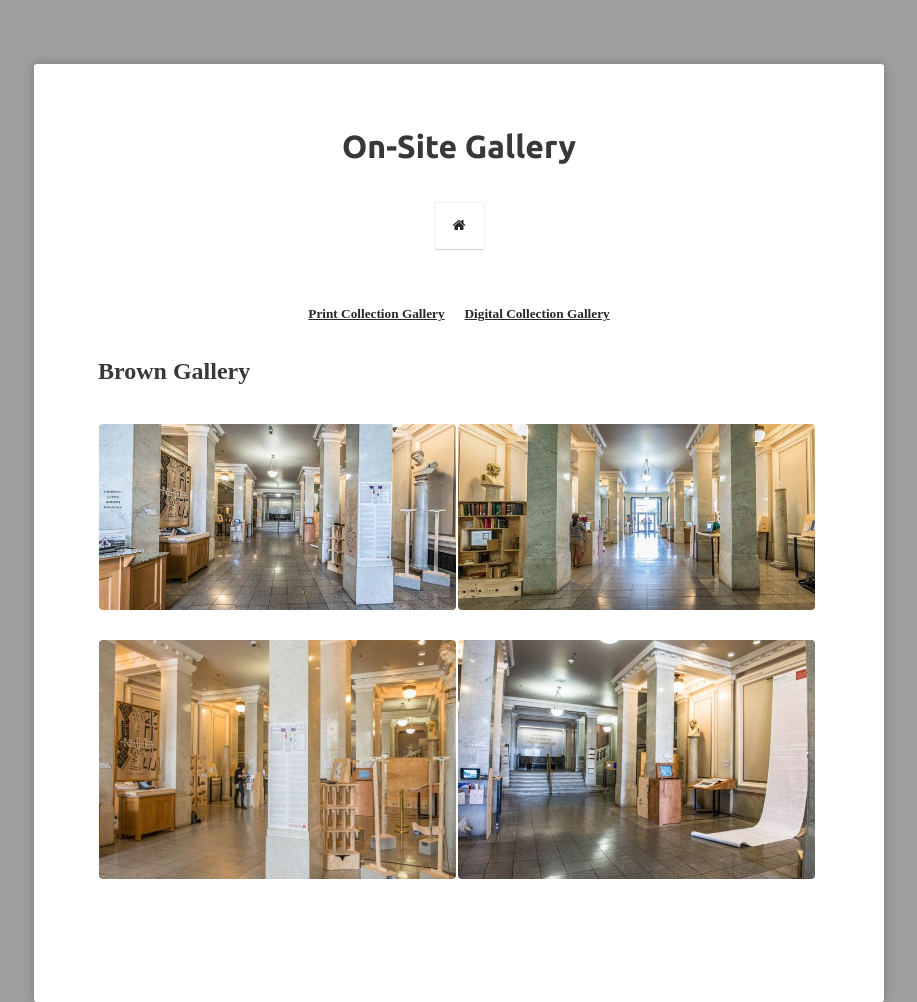
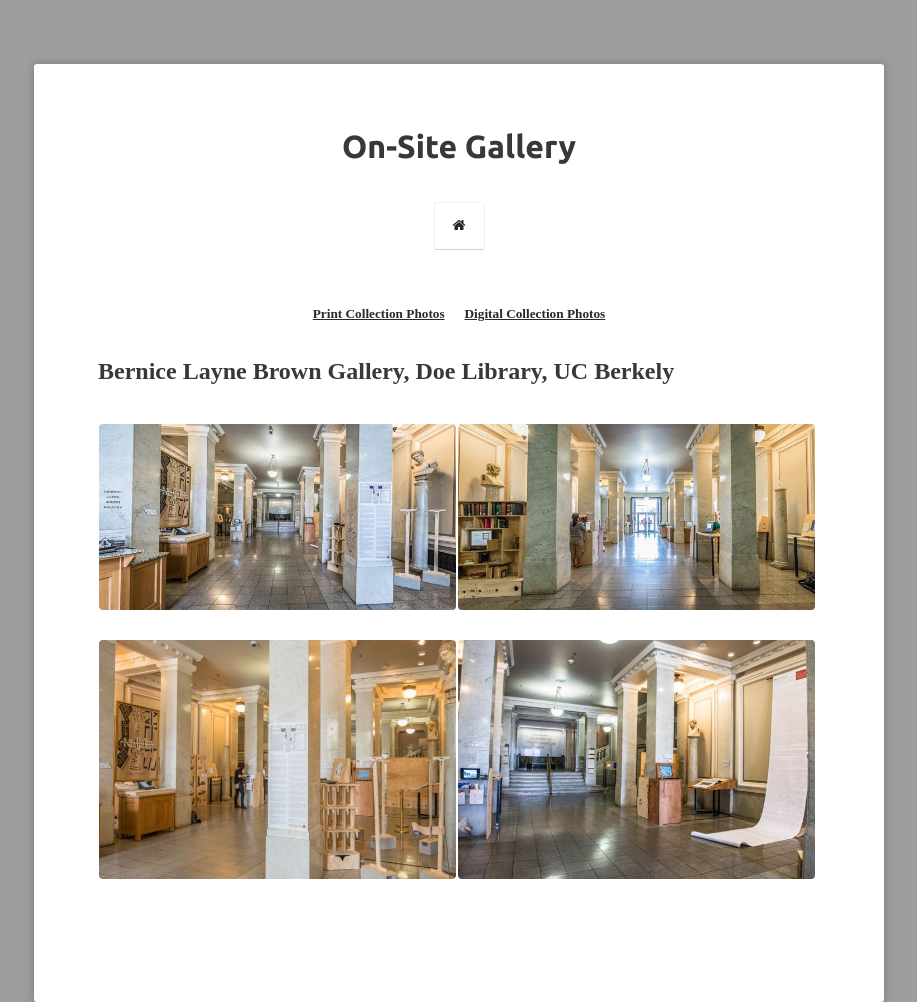
Before and after one commit to nolegacyexhibit/nolegacyexhibit.github.io, a Jekyll site: the page built from gallery/index.md, in a window 1280 px wide. Shown: the whole page, without its empty margins (181-1098 px from the left). Built offline with Jekyll 4.4.1, drawn with Linux system fonts in a browser that asks for light colours; some web fonts are replaced.

Commit message:
Update index.md

```diff
--- a/gallery/index.md
+++ b/gallery/index.md
@@ -6,9 +6,9 @@ tags: [images]
 
 ---
 
-<h5 align="center"><a href="http://nolegacyexhibit.github.io/gallery/printgallery">Print Collection Gallery</a>&nbsp;&nbsp;&nbsp;&nbsp;&nbsp;&nbsp;<a href="http://nolegacyexhibit.github.io/gallery/digitalgallery">Digital Collection Gallery</a></h5>
+<h5 align="center"><a href="http://nolegacyexhibit.github.io/gallery/printgallery">Print Collection Photos</a>&nbsp;&nbsp;&nbsp;&nbsp;&nbsp;&nbsp;<a href="http://nolegacyexhibit.github.io/gallery/digitalgallery">Digital Collection Photos</a></h5>
 
-<h2>Brown Gallery</h2>
+<h2>Bernice Layne Brown Gallery, Doe Library, UC Berkely</h2>
 
 <figure class="half">
 
```
